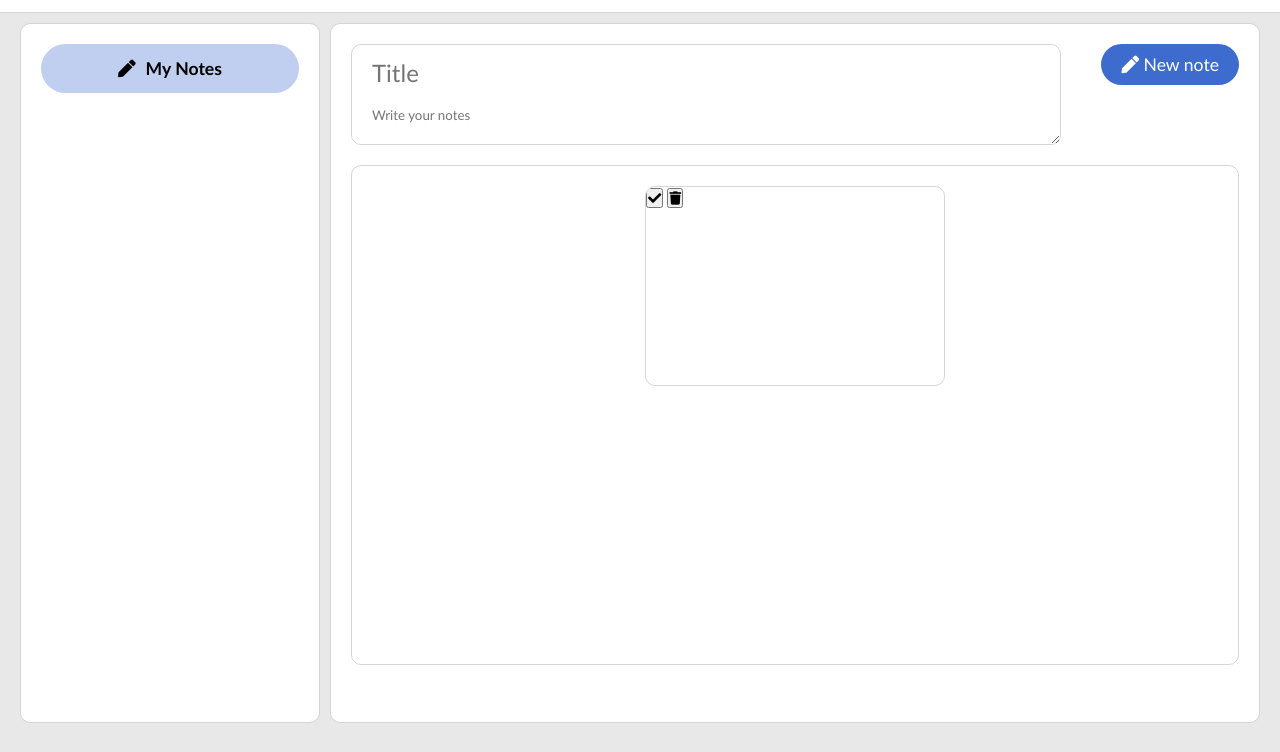
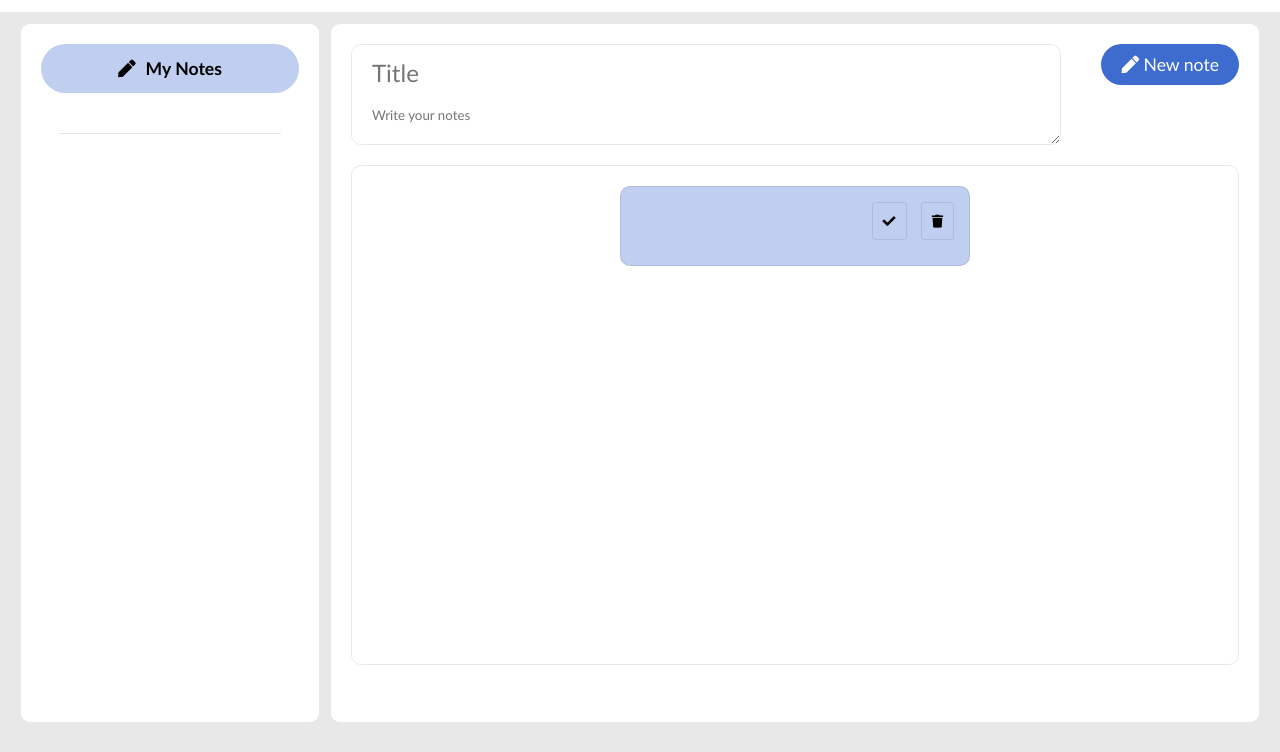
Before and after one commit to pritam-kr/keepsNotes, a plain HTML site: page index.html in a window 1280 px wide. Both pictures are taken after a click on the button "New note". Shown: the part 48-800 px from the top of the page. Drawn offline with Linux system fonts and the light colour scheme.

Commit message:
Still working on it

```diff
--- a/index.html
+++ b/index.html
@@ -23,6 +23,12 @@
                 <div class="box left">
                     <div class="notes">
                         <i class="fas fa-pen"></i> <span>My Notes</span>
+                    </div>
+
+                    <div class="notes-list">
+                        <ul class="note-ul">
+
+                        </ul>
                     </div>
                 </div>
                 <div class="box right">
--- a/script/app.js
+++ b/script/app.js
@@ -7,34 +7,50 @@ const inputContainer = document.querySelector('.input-container');
 const btnTrach = document.querySelector('.box-container');
 
 btnTrach.addEventListener('click', (e)=>{
-    console.log(e.target)
+    console.log(e.target.classList[2])
 })
-console.log(btnTrach)
+
+
 
 btnAdd.addEventListener('click', (e) =>{
     e.preventDefault()
-    console.log(inputTitle.value)
-    console.log(textArea.value)
-
-    if(inputTitle.value = ""){
-        inputTitle.value = "Untitle"
-    }
+    // console.log(inputTitle.value)
+    // console.log(textArea.value)
+    // if(inputTitle.value = ""){
+    //     inputTitle.value = "Untitle"
+    // }
+    notesList(inputTitle.value)
 
     const noteBox = document.createElement('div')
     noteBox.classList.add('notes-box')
     noteBox.innerHTML = `
-    <div class="tools">
-        <button class="btn-check"><i class="fas fa-check btn-check"></i></button>
-        <button class="btn-trash"><i class="fas fa-trash btn-trash"></i></button>
+
+    <div class="notes-box-header">
+        <div class="notes-content">
+        <h3>${inputTitle.value}</h3>
+        </div>
+
+        <div class="tools">
+            <button class="btn-check"><i class="fas fa-check btn-check"></i></button>
+            <button class="btn-trash"><i class="fas fa-trash btn-trash"></i></button>
+        </div>
     </div>
-    <div class="notes-content">
-    <h3>${inputTitle.value}</h3>
-    <p>${textArea.value}</p>
-    </div>
+
+        <div class="text-area">
+            <p> ${textArea.value} </p>
+        </div>
 
     `
     document.querySelector('.box-container').appendChild(noteBox)
 
-    // inputTitle.value = ''
+    inputTitle.value = ''
     textArea.value = ''
 })
+
+// making list of notes
+
+function notesList(e){
+    const noteList = document.createElement('li');
+    noteList.innerHTML = e;
+    document.querySelector('.note-ul').appendChild(noteList)
+}
--- a/scss/style.scss
+++ b/scss/style.scss
@@ -5,10 +5,30 @@
     font-family: 'Gill Sans', 'Gill Sans MT', Calibri, 'Trebuchet MS', sans-serif;
 }
 
+::-webkit-scrollbar {
+    width: 0px;
+    border-radius: 10px;
+  }
+
+  /* Track */
+  ::-webkit-scrollbar-track {
+    background: #fff;
+  }
+
+  /* Handle */
+  ::-webkit-scrollbar-thumb {
+    background: rgb(61, 107, 206);
+  }
+
+  /* Handle on hover */
+  ::-webkit-scrollbar-thumb:hover {
+    background: #555;
+  }
+
 $bg-color: rgba(0, 0, 0, 0.089);
 $primary-color: rgb(61, 107, 206);
 $secondary-color: rgba(54, 141, 175, 0.445);
-$border-color: rgba(0, 0, 0, 0.164);
+$border-color: rgba(0, 0, 0, 0.089);
 
 body{
     background-color: $bg-color;
@@ -49,6 +69,7 @@ body{
 
 .notes-container .left{
     padding: 20px ;
+    overflow-y: scroll;
 }
 .notes-container .notes{
     width: 100%;
@@ -138,19 +159,69 @@ body{
     padding: 10px;
 
 }
+
+
 .box-container{
     display: flex;
     flex-wrap: wrap;
     justify-content: space-evenly;
 }
 .box-container .notes-box{
-    width: 300px;
+    width: 350px;
     max-width: 80%;
     border: 0.5px solid $border-color;
-    height: 200px;
-
+    height: auto;
     border-radius: 10px;
     cursor: pointer;
-    overflow: hidden;
+    overflow-y: scroll;
+    overflow-x: hidden;
     margin: 10px 0;
+    background-color: rgba(61, 107, 206, 0.322);
 }
+.notes-box .notes-box-header{
+    display: flex;
+    justify-content: space-between;
+    align-items: center;
+    padding:  10px;
+}
+.notes-box .text-area{
+    padding:  0px 10px 10px 10px;
+}
+// .notes-box .tools{
+//     // padding: 10px;
+//     // display: flex;
+//     // align-items: flex-start;
+//     // justify-content: center;
+// }
+.notes-box .tools button{
+    background: transparent;
+    padding:10px;
+    cursor: pointer;
+    margin: 5px;
+    font-size: small;
+    border: 0.5px solid $border-color;
+    border-radius: 3px;
+}
+// .notes-box .notes-content{
+//     //  padding: 10px ;
+// }
+.notes-box .notes-content h3{
+    color: $primary-color;
+    font-size: 1.3rem;
+}
+.notes-box .text-area p{
+    font-size: 1.2rem;
+}
+.notes-list{
+    padding: 0px 18px 0 18px;
+    margin: 20px 0;
+    overflow-y: scroll;
+    // background-color: red;
+}
+.notes-list ul li{
+    font-size: 1.2rem;
+    list-style-type: none;
+    margin: 10px 0;
+    padding: 5px;
+    border-bottom: 0.5px solid $border-color;
+}
```
Also changed, not shown: scss/style.css, 1 other file.
